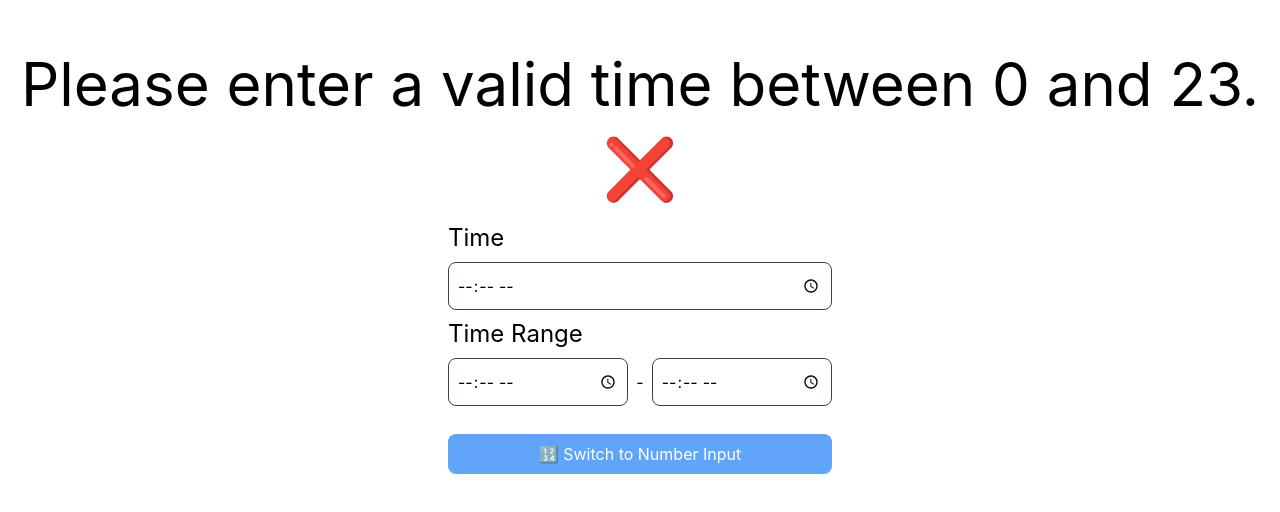
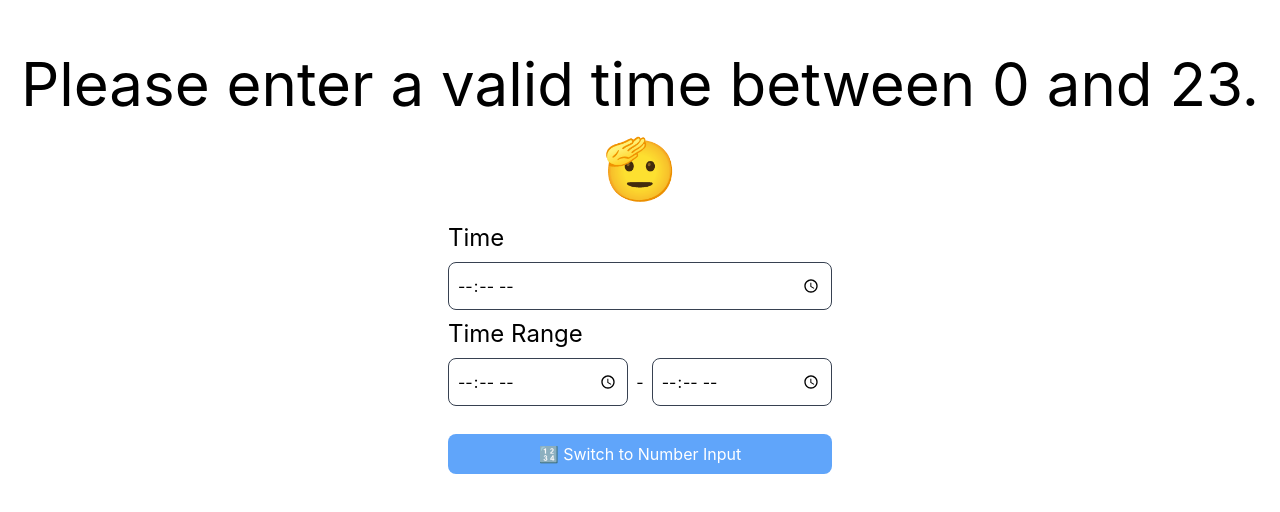
Before and after one commit to comevback/checkTimeReact, a React (Create React App) app: page / in a window 1280 px wide. Shown: the part 136-648 px from the top of the page. Built offline with nearby package versions, Linux system fonts and the light colour scheme.

Commit message:
fix time input type logic error

```diff
--- a/src/CheckTime.js
+++ b/src/CheckTime.js
@@ -2,20 +2,21 @@ import React, { useState, useEffect } from "react";
 
 const CheckTimePage = () => {
     const [valid, setValid] = useState(false);
-    const [result, setResult] = useState(false);
+    const [result, setResult] = useState(null);
     const [time, setTime] = useState("");
     const [startTime, setStartTime] = useState("");
     const [endTime, setEndTime] = useState("");
     const [timeInput, setTimeInput] = useState(true);
 
     useEffect(() => {
-        if (timeInput && time && startTime && endTime) {
+        if (timeInput && time.includes(":") && startTime.includes(":") && endTime.includes(":")) {
             const [hours, minutes] = time.split(":").map(Number);
             const parsedTime = hours + minutes / 60;
             const [startHours, startMinutes] = startTime.split(":").map(Number);
             const parsedStartTime = startHours + startMinutes / 60;
             const [endHours, endMinutes] = endTime.split(":").map(Number);
             const parsedEndTime = endHours + endMinutes / 60;
+            console.log(parsedTime, parsedStartTime, parsedEndTime);
             const isInRange = checkTime(parsedTime, parsedStartTime, parsedEndTime);
             setResult(isInRange);
         } else if (!timeInput && time !== "" && startTime !== "" && endTime !== "") {
@@ -53,7 +54,7 @@ const CheckTimePage = () => {
             ) : (
                 <>
                     <h1 className="text-6xl">Please enter a valid time between 0 and 23.</h1>
-                    <h1 className="text-6xl">{result ? "✅" : "❌"}</h1>
+                    <h1 className="text-6xl">🫡</h1>
                 </>
             )}
             <div className="flex flex-col gap-2 w-96">
```
